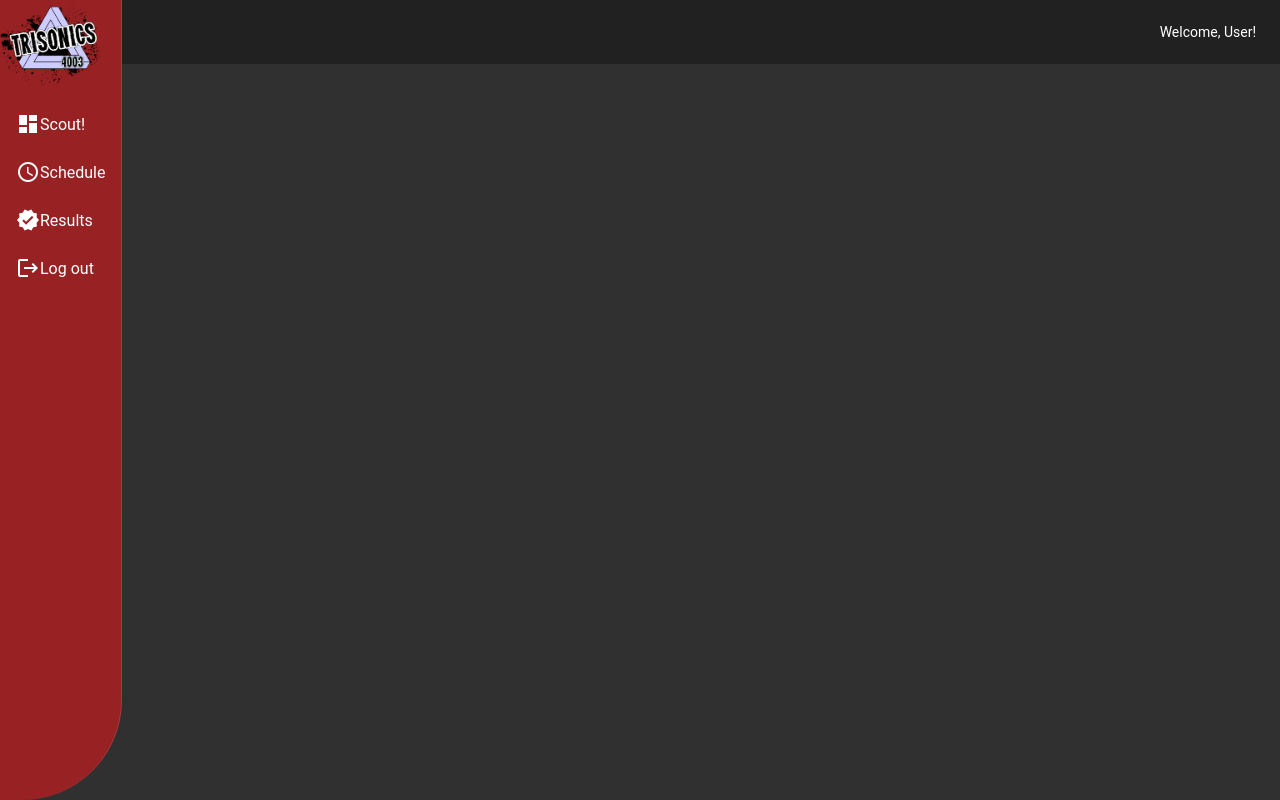
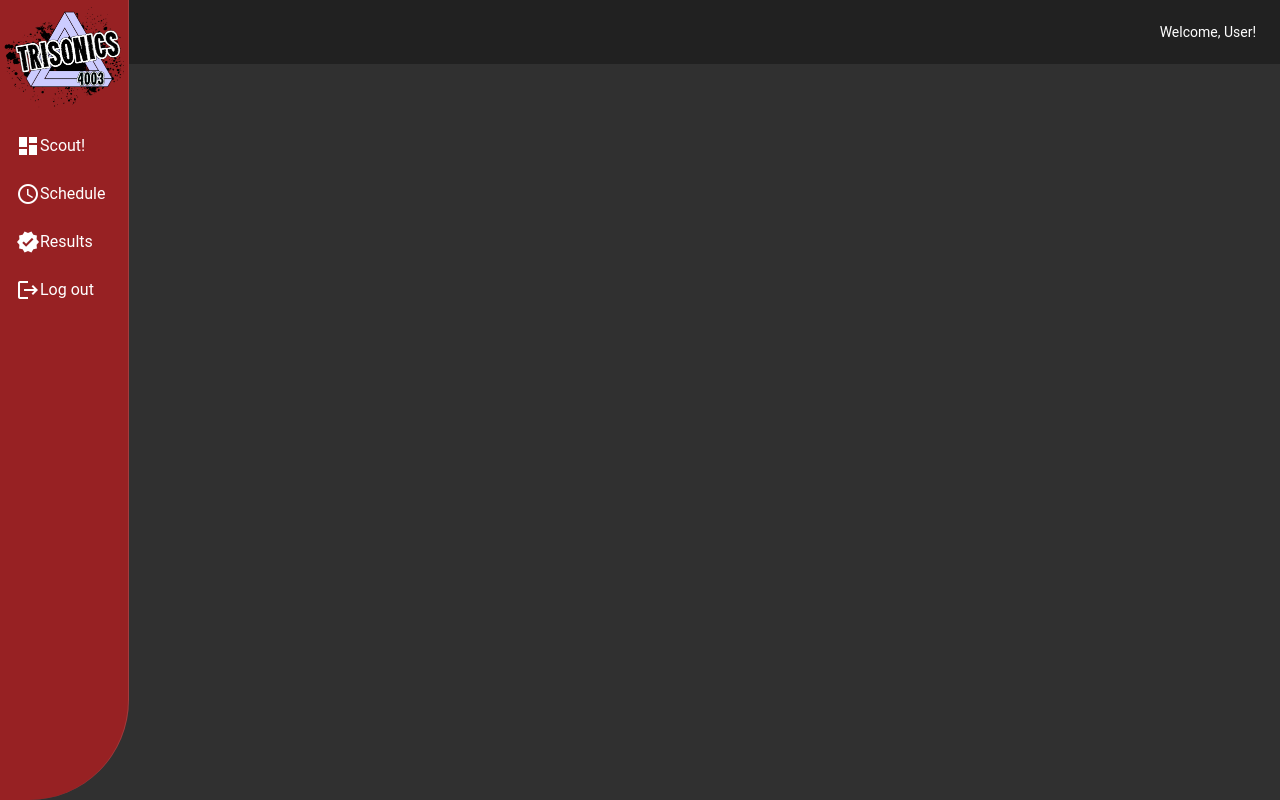
Before and after one commit to justinb4003/ScoutingWeb, an Angular app: page /home in a window 1280 px wide. Built offline with nearby package versions, Linux system fonts and the light colour scheme.

Commit message:
Change media query to hide menu only on xs screens
Basically only cell phone sized screens don't get the menu on all the
time.  Everything else seems to have room.

```diff
--- a/src/app/components/2019/main-screen/main-screen.component.html
+++ b/src/app/components/2019/main-screen/main-screen.component.html
@@ -1,9 +1,9 @@
-<mat-sidenav-container [hasBackdrop]="!media.isActive('gt-sm')"
+<mat-sidenav-container [hasBackdrop]="!media.isActive('gt-xs')"
      fxLayout="row" fxLayoutAlign="start stretch" fxFlexFill autosize
      role="main" class="main-container">
-  <mat-sidenav [mode]="media.isActive('gt-sm') ? 'side' : 'over'"
-               [opened]="media.isActive('gt-sm')"
-               [disableClose]="media.isActive('gt-sm')"
+  <mat-sidenav [mode]="media.isActive('gt-xs') ? 'side' : 'over'"
+               [opened]="media.isActive('gt-xs')"
+               [disableClose]="media.isActive('gt-xs')"
                class="main-sidenav"
                #sidenav>
     <div class="menu-container">
@@ -33,7 +33,7 @@
   <mat-sidenav-content>
     <mat-toolbar>
       <mat-toolbar-row class="main-toolbar">
-        <button mat-icon-button [fxShow]="!media.isActive('gt-sm')"
+        <button mat-icon-button [fxShow]="!media.isActive('gt-xs')"
                 (click)="this.displaySidenavMenu()"><mat-icon aria-label="Menu">menu</mat-icon></button>
         <span class="toolbar-spacer"></span>
         <body class="mat-body">Welcome, User!</body>
--- a/src/app/components/2019/main-screen/main-screen.component.scss
+++ b/src/app/components/2019/main-screen/main-screen.component.scss
@@ -3,7 +3,10 @@ mat-sidenav-content {
 }
 
 .trisonics-logo {
-  width: 100px;
+  width: 120px;
+  margin-top: 0.25em;
+  margin-left: 0.25em;
+  margin-right: 0.25em;
 }
 
 .toolbar-spacer {
```
